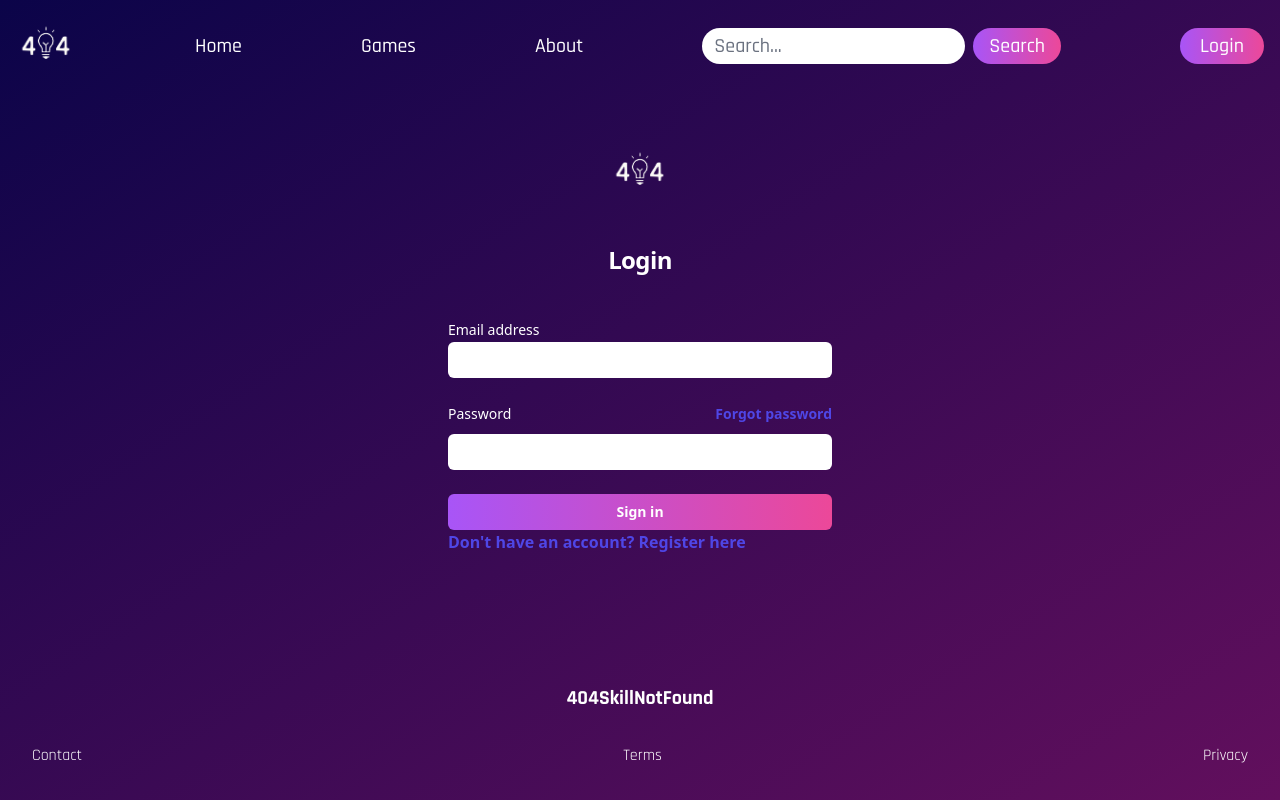
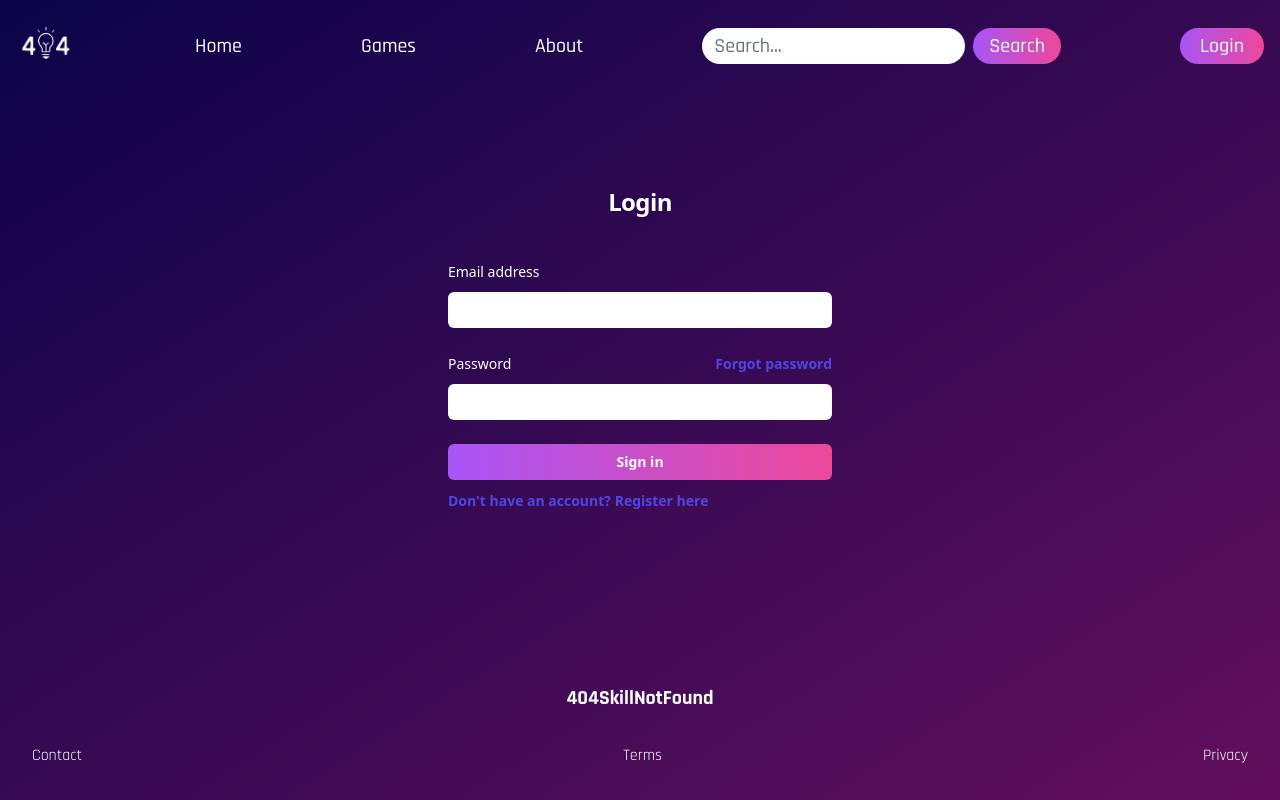
Before and after one commit to davide-muzzi/404SkillNotFound, a Vue app: page /login in a window 1280 px wide. Built offline with nearby package versions, Linux system fonts and the light colour scheme.

Commit message:
style(login): remove redundant logo, make margins and text sizes consistent

```diff
--- a/src/views/LoginView.vue
+++ b/src/views/LoginView.vue
@@ -39,14 +39,13 @@ async function handleLogin(e) {
 <template>
   <div class="flex min-h-full flex-col justify-center px-6 py-12 lg:px-8">
     <div class="sm:mx-auto sm:w-full sm:max-w-sm">
-      <img src="../assets/images/nav_logo.png" alt="Logo" class="w-[60px] h-[60px] mx-auto " />
-      <h1 class="mt-10 text-center text-2xl/9 font-bold tracking-tight text-white">Login</h1>
+      <h1 class="text-center text-2xl/9 font-bold tracking-tight text-white">Login</h1>
     </div>
 
     <div class="mt-10 sm:mx-auto sm:w-full sm:max-w-sm">
       <form class="space-y-6" @submit.prevent="handleLogin">
         <div>
-          <label for="email" class="block text-sm/6 font-medium text-white">Email address</label>
+          <label for="email" class="block text-sm/6 font-medium text-white mb-2">Email address</label>
           <input
               v-model="email"
               type="email"
@@ -63,7 +62,7 @@ async function handleLogin(e) {
             <div class="text-sm">
               <router-link
                 to="/forgotpassword"
-                class="font-semibold text-indigo-600 hover:text-indigo-500"
+                class="font-semibold text-indigo-600 hover:text-indigo-500 text-sm/6"
                 >Forgot password</router-link
               >
             </div>
@@ -83,7 +82,7 @@ async function handleLogin(e) {
         <div>
           <button
             type="submit"
-            class="flex w-full justify-center rounded-md px-3 py-1.5 text-sm/6 font-semibold text-white shadow-xs bg-gradient-to-r from-purple-500 to-pink-500 "
+            class="flex w-full justify-center rounded-md px-3 py-1.5 text-sm/6 font-semibold text-white shadow-xs bg-gradient-to-r from-purple-500 to-pink-500 mb-2"
           >
             Sign in
           </button>
@@ -93,7 +92,7 @@ async function handleLogin(e) {
 
       <router-link
         to="/register"
-        class="font-semibold text-indigo-600 hover:text-indigo-500 "
+        class="font-semibold text-indigo-600 hover:text-indigo-500 text-sm/6"
       >
         Don't have an account? Register here
       </router-link>
```
